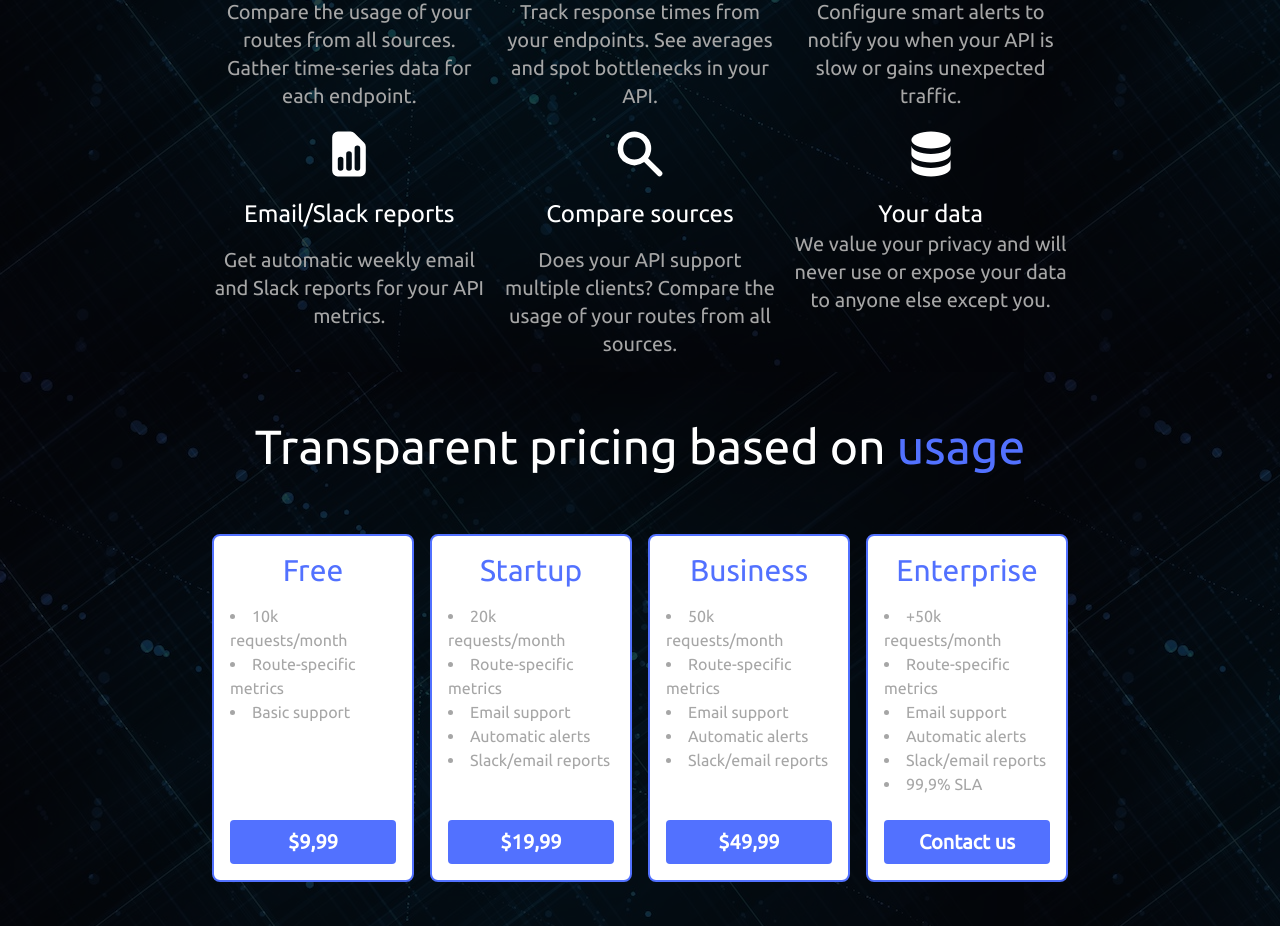
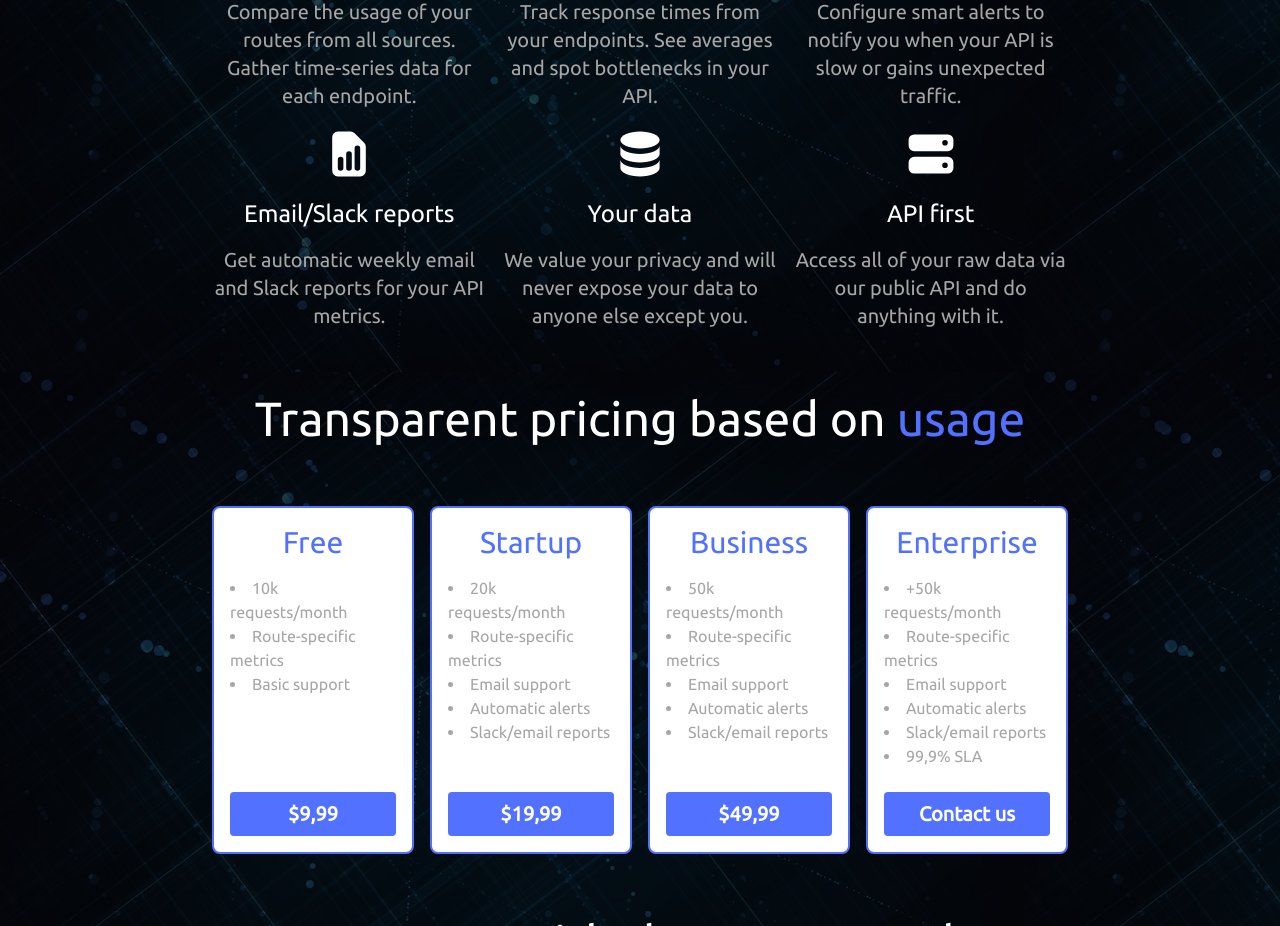
Before and after one commit to apilytics/apilytics, a Next.js app: page / in a window 1280 px wide. Shown: the part 1800-2726 px from the top of the page. Built offline with nearby package versions, Linux system fonts and the light colour scheme.

Commit message:
Change feature info box texts a bit

```diff
--- a/src/pages/index.tsx
+++ b/src/pages/index.tsx
@@ -4,7 +4,7 @@ import {
   DatabaseIcon,
   DocumentReportIcon,
   LightBulbIcon,
-  SearchIcon,
+  ServerIcon,
 } from '@heroicons/react/solid';
 import Image from 'next/image';
 import { useState } from 'react';
@@ -147,19 +147,17 @@ const Home: NextPage = () => {
             </p>
           </div>
           <div className="flex flex-col items-center">
-            <SearchIcon className="h-14 w-14 text-primary" />
-            <h2 className="text-2xl text-white my-4">Compare sources</h2>
+            <DatabaseIcon className="h-14 w-14 text-primary" />
+            <h2 className="text-2xl text-white my-4">Your data</h2>
             <p className="text-secondary text-xl">
-              Does your API support multiple clients? Compare the usage of your routes from all
-              sources.
+              We value your privacy and will never expose your data to anyone else except you.
             </p>
           </div>
           <div className="flex flex-col items-center">
-            <DatabaseIcon className="h-14 w-14 text-primary" />
-            <h2 className="text-2xl text-white mt-4">Your data</h2>
+            <ServerIcon className="h-14 w-14 text-primary" />
+            <h2 className="text-2xl text-white my-4">API first</h2>
             <p className="text-secondary text-xl">
-              We value your privacy and will never use or expose your data to anyone else except
-              you.
+              Access all of your raw data via our public API and do anything with it.
             </p>
           </div>
         </div>
```
